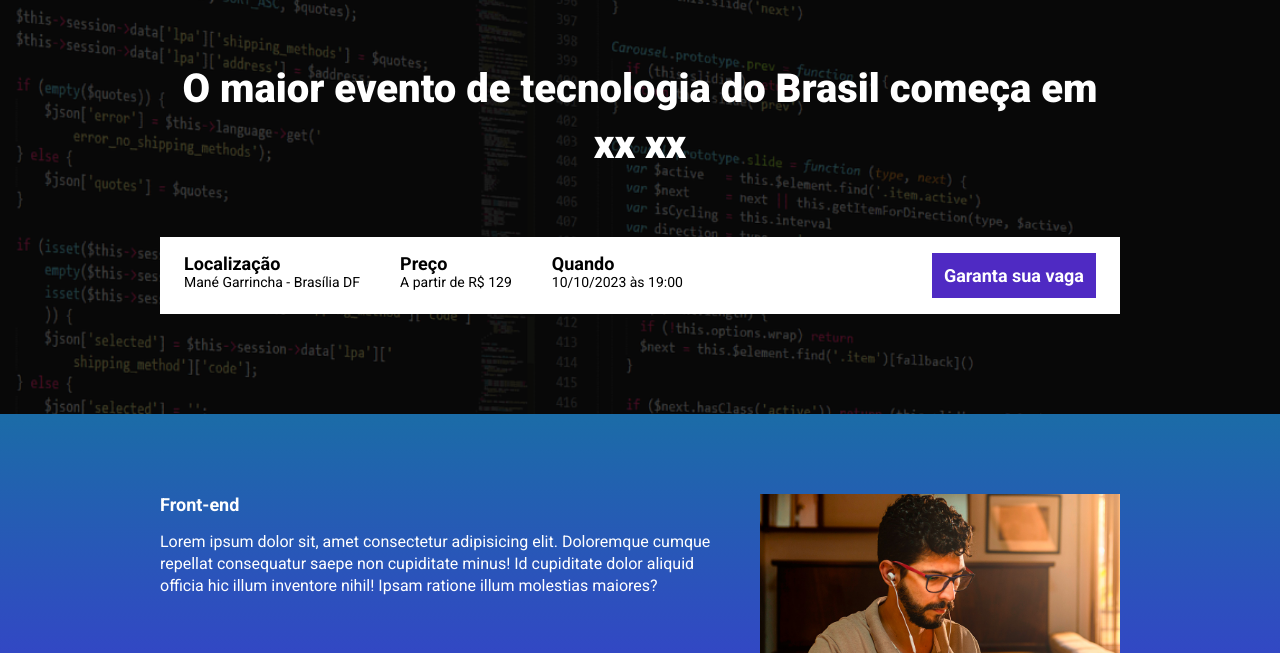
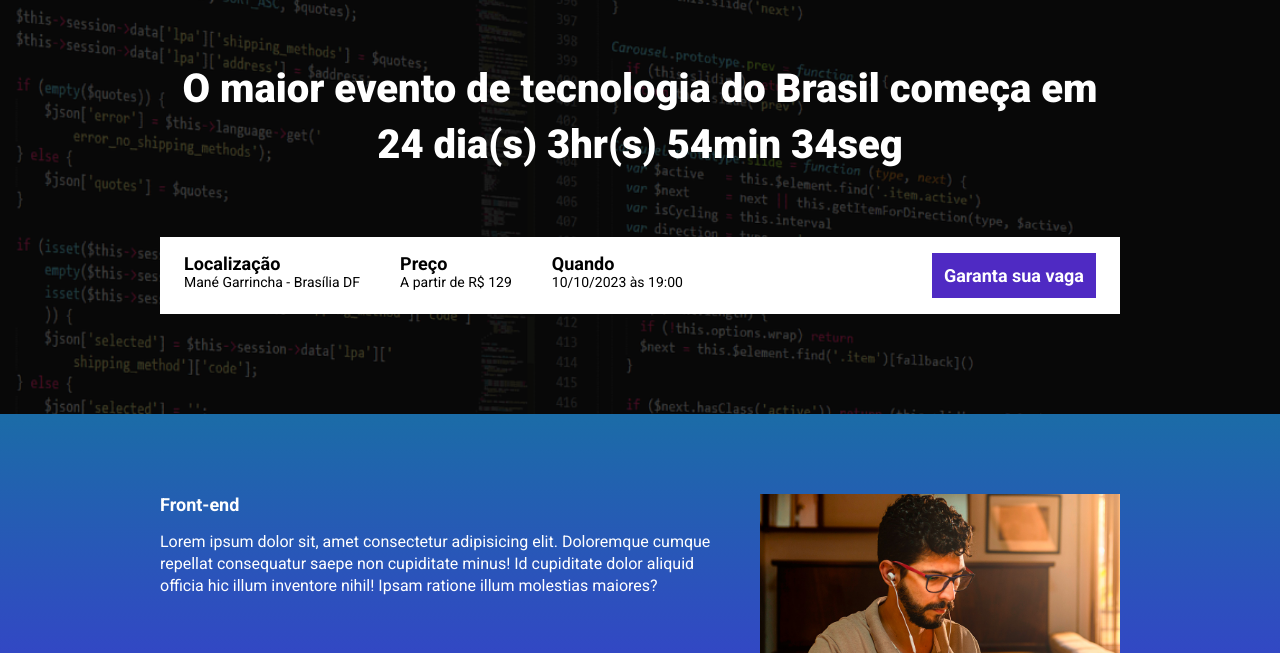
Before and after one commit to dayaneglsantos/Landing-Page-EventoFicticio, a website built with Parcel: page src/index.html in a window 1280 px wide. Shown: the part 147-800 px from the top of the page. Built offline with nearby package versions, Linux system fonts and the light colour scheme.

Commit message:
Finalização

```diff
--- a/package.json
+++ b/package.json
@@ -2,9 +2,10 @@
   "name": "teste-ebac",
   "version": "1.0.0",
   "description": "",
-  "main": "index.js",
+
   "scripts": {
     "dev": "parcel src/index.html src/scripts/main.js src/styles/main.scss",
+    "build": "parcel build src/index.html",
     "test": "echo \"Error: no test specified\" && exit 1"
   },
   "keywords": [],
--- a/src/index.html
+++ b/src/index.html
@@ -12,7 +12,6 @@
     <meta name="viewport" content="width=device-width, initial-scale=1.0" />
     <link rel="stylesheet" href="styles/main.scss" />
     <link rel="stylesheet" href="https://unpkg.com/aos@next/dist/aos.css" />
-
     <title>EBAC Tech Talks</title>
   </head>
   <body>
@@ -20,7 +19,8 @@
       <div class="container">
         <img class="hero-logo" src="./images/ebac_logo.svg" alt="Logo EBAC" />
         <p class="hero-text">
-          O maior evento de tecnologia do Brasil começa em <span>xx xx</span>
+          O maior evento de tecnologia do Brasil começa em
+          <span id="contador"></span>
         </p>
         <div class="info-bar">
           <ul class="info-bar-infos">
--- a/src/scripts/main.js
+++ b/src/scripts/main.js
@@ -1 +1,33 @@
 AOS.init();
+
+const dataDoEvento = new Date("Jul 06, 2023 19:00");
+const timeStampEvento = dataDoEvento.getTime();
+
+const contagem = setInterval(function () {
+  const agora = new Date();
+  const timeStampAgora = agora.getTime();
+
+  const distanciaAteEvento = timeStampEvento - timeStampAgora;
+
+  const diaEmMS = 1000 * 60 * 60 * 24;
+  const horaEmMS = 1000 * 60 * 60;
+  const minutosEmMS = 1000 * 60;
+
+  const diasAteEvento = Math.floor(distanciaAteEvento / diaEmMS);
+  const horasAteEvento = Math.floor((distanciaAteEvento % diaEmMS) / horaEmMS);
+  const minutosAteEvento = Math.floor(
+    (distanciaAteEvento % horaEmMS) / minutosEmMS
+  );
+  const segundosAteEvento = Math.floor(
+    (distanciaAteEvento % minutosEmMS) / 1000
+  );
+
+  document.getElementById(
+    "contador"
+  ).innerHTML = `${diasAteEvento} dia(s) ${horasAteEvento}hr(s) ${minutosAteEvento}min ${segundosAteEvento}seg`;
+
+  if (distanciaAteEvento < 0) {
+    clearInterval(contagem);
+    document.getElementById("contador").innerHTML = `Evento já iniciado`;
+  }
+}, 1000);
```
Also changed, not shown: dist/backend.302eaecc.png (added), dist/data.ab5a2bfb.png (added), dist/ebac_logo.0501c0d5.svg (added), dist/frontend.bdfe2340.png (added), dist/fundo.c533c860.png (added), dist/index.html, dist/scripts/main.js, dist/ui-ux.23798b2f.png (added), 9 other files.
